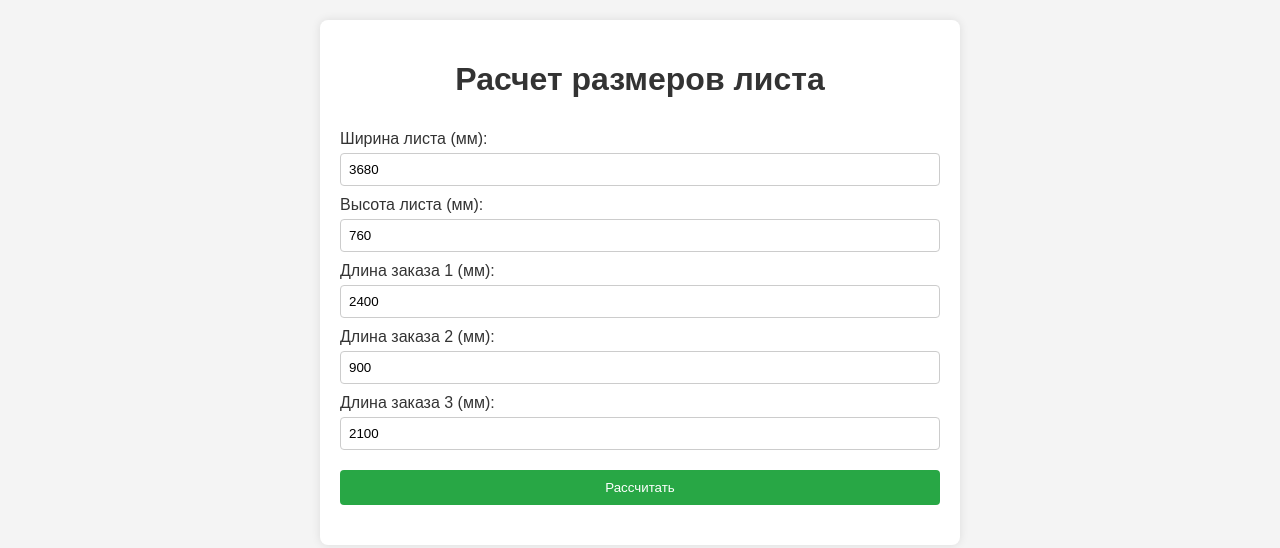
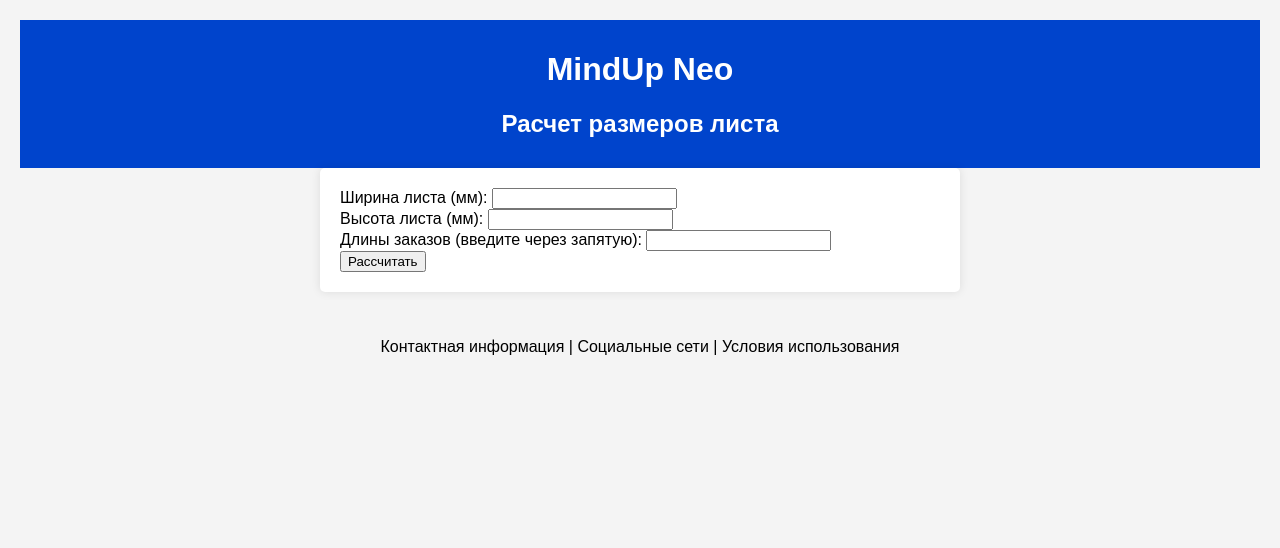
Before and after one commit to Alexei-rzn/Logic, a plain HTML site: page index.html in a window 1280 px wide. Drawn offline with Linux system fonts and the light colour scheme.

Commit message:
Update index.html

```diff
--- a/index.html
+++ b/index.html
@@ -3,33 +3,96 @@
 <head>
     <meta charset="UTF-8">
     <meta name="viewport" content="width=device-width, initial-scale=1.0">
-    <link rel="stylesheet" href="style.css">
     <title>Расчет размеров листа</title>
+    <style>
+        body {
+            font-family: Arial, sans-serif;
+            background-color: #f4f4f4;
+            margin: 0;
+            padding: 20px;
+        }
+        header {
+            background: #0044cc;
+            color: #fff;
+            padding: 10px 20px;
+            text-align: center;
+        }
+        .container {
+            background: #fff;
+            padding: 20px;
+            border-radius: 5px;
+            box-shadow: 0 0 10px rgba(0, 0, 0, 0.1);
+            max-width: 600px;
+            margin: auto;
+        }
+        .result {
+            margin-top: 20px;
+            padding: 10px;
+            background: #e6ffe6;
+            border: 1px solid #c2f0c2;
+            border-radius: 5px;
+            display: none; /* Скрываем результат до расчета */
+        }
+        footer {
+            text-align: center;
+            padding: 10px;
+            margin-top: 20px;
+        }
+    </style>
 </head>
 <body>
-    <div class="container">
-        <h1>Расчет размеров листа</h1>
-        <form id="calcForm">
-            <label for="sheetWidth">Ширина листа (мм):</label>
-            <input type="number" id="sheetWidth" value="3680" required>
 
-            <label for="sheetHeight">Высота листа (мм):</label>
-            <input type="number" id="sheetHeight" value="760" required>
+<header>
+    <h1>MindUp Neo</h1>
+    <h2>Расчет размеров листа</h2>
+</header>
 
-            <label for="length1">Длина заказа 1 (мм):</label>
-            <input type="number" id="length1" value="2400" required>
+<div class="container">
+    <form id="calcForm">
+        <label for="width">Ширина листа (мм):</label>
+        <input type="number" id="width" required>
+        <br>
+        <label for="height">Высота листа (мм):</label>
+        <input type="number" id="height" required>
+        <br>
+        <label for="lengths">Длины заказов (введите через запятую):</label>
+        <input type="text" id="lengths" required>
+        <br>
+        <button type="button" onclick="calculate()">Рассчитать</button>
+    </form>
 
-            <label for="length2">Длина заказа 2 (мм):</label>
-            <input type="number" id="length2" value="900" required>
+    <div class="result" id="result">
+        <h3>Результаты расчета:</h3>
+        <p id="sheetsNeeded"></p>
+        <p id="remainder"></p>
+    </div>
+</div>
 
-            <label for="length3">Длина заказа 3 (мм):</label>
-            <input type="number" id="length3" value="2100" required>
+<footer>
+    <p>Контактная информация | Социальные сети | Условия использования</p>
+</footer>
 
-            <button type="submit">Рассчитать</button>
-        </form>
+<script>
+    function calculate() {
+        const width = parseFloat(document.getElementById('width').value);
+        const lengths = document.getElementById('lengths').value.split(',').map(Number);
+        const totalLength = lengths.reduce((acc, length) => acc + length, 0);
 
-        <div id="result"></div>
-    </div>
-    <script src="script.js"></script>
+        const sheetsNeeded = Math.ceil(totalLength / width);
+        const remainder = totalLength % width;
+
+        if (totalLength <= width) {
+            document.getElementById('sheetsNeeded').textContent = `Необходимо листов: 1`;
+            document.getElementById('remainder').textContent = `Остаток: ${width - totalLength} мм`;
+        } else {
+            document.getElementById('sheetsNeeded').textContent = `Необходимо листов: ${sheetsNeeded}`;
+            document.getElementById('remainder').textContent = `Остаток: ${width - remainder} мм`;
+        }
+
+        // Показываем результаты
+        document.getElementById('result').style.display = 'block';
+    }
+</script>
+
 </body>
 </html>
```
